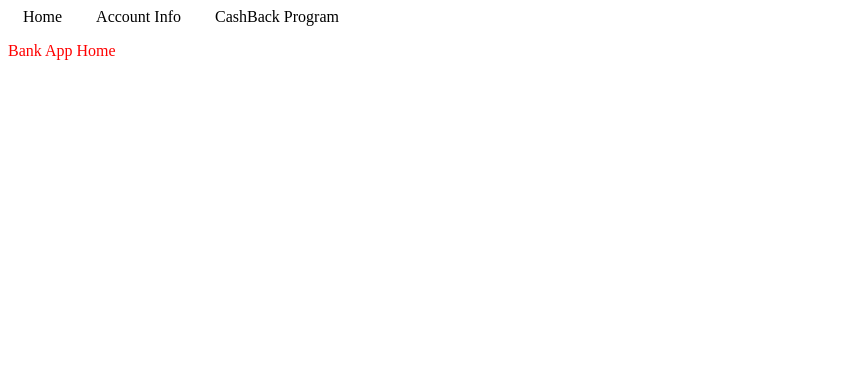
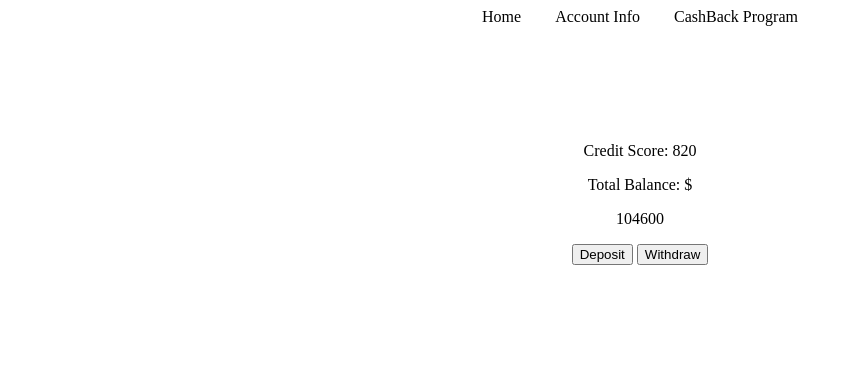
Before and after one commit to Isabella-Stone/CS545-Bank_Website, a plain HTML site: page html/index.html in a window 1280 px wide. Shown: the whole page, without its empty margins (0-853 px from the left). Drawn offline with Linux system fonts and the light colour scheme.

Commit message:
home edits

```diff
--- a/css/index.css
+++ b/css/index.css
@@ -1,3 +1,8 @@
+.actions {
+    padding: 100px;
+    text-align: center;
+}
+
 p {
-    color: red;
+    /* color: red; */
 }
--- a/css/nav.css
+++ b/css/nav.css
@@ -1,3 +1,7 @@
+.navbar {
+    text-align: center;
+}
+
 ul {
     list-style-type: none;
     margin: 0;
--- a/html/index.html
+++ b/html/index.html
@@ -3,6 +3,7 @@
     <head>
         <link rel="stylesheet" href="../css/nav.css">
         <link rel="stylesheet" href="../css/index.css">
+        <script src="../js/index.js"></script>
     </head>
     <body>
         <div class="navbar">
@@ -10,6 +11,11 @@
             <a href="account.html">Account Info</a>
             <a href="cashback.html">CashBack Program</a>
         </div>
-        <p>Bank App Home</p>
+        <div class="actions">
+            <p>Credit Score: 820</p>
+            <p>Total Balance: $</p> <p id="balance">104600</p>
+            <button onclick="depositClick()">Deposit</button>
+            <button onclick="withdrawClick()">Withdraw</button>
+        </div>
     </body>
 </html>
--- /dev/null
+++ b/js/index.js
@@ -0,0 +1,15 @@
+function depositClick() {
+    var amt = prompt("How much would you like to deposit?");
+    if (amt === null) {
+        return;
+    }
+    document.getElementById("balance").innerHTML = parseInt(document.getElementById("balance").innerHTML) + parseInt(amt);
+}
+
+function withdrawClick() {
+    var amt = prompt("How much would you like to withdraw?");
+    if (amt === null) {
+        return;
+    }
+    document.getElementById("balance").innerHTML = parseInt(document.getElementById("balance").innerHTML) - parseInt(amt);
+}
```
